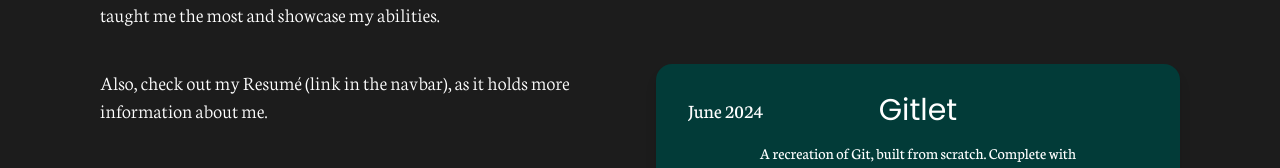
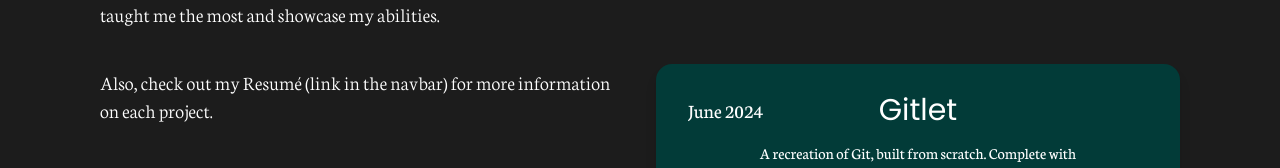
Before and after one commit to marcusniihauashby/markizzy, a website: page build/pages/projects.html in a window 1280 px wide. Shown: the part 313-481 px from the top of the page. Drawn offline with Linux system fonts and the light colour scheme.

Commit message:
project section wording

```diff
--- a/build/pages/projects.html
+++ b/build/pages/projects.html
@@ -53,7 +53,7 @@
           </p>
 
           <p class="mt-10 xl:text-xl font-light">
-            Also, check out my Resumé (link in the navbar), as it holds more information about me.
+            Also, check out my Resumé (link in the navbar) for more information on each project.
           </p>
 
           <h2
```
